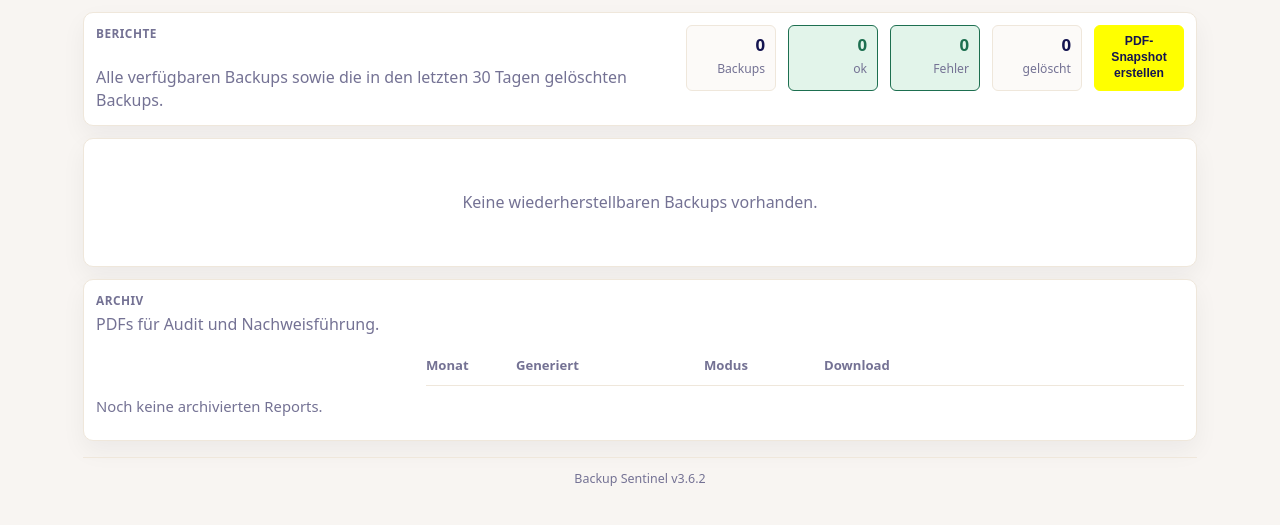
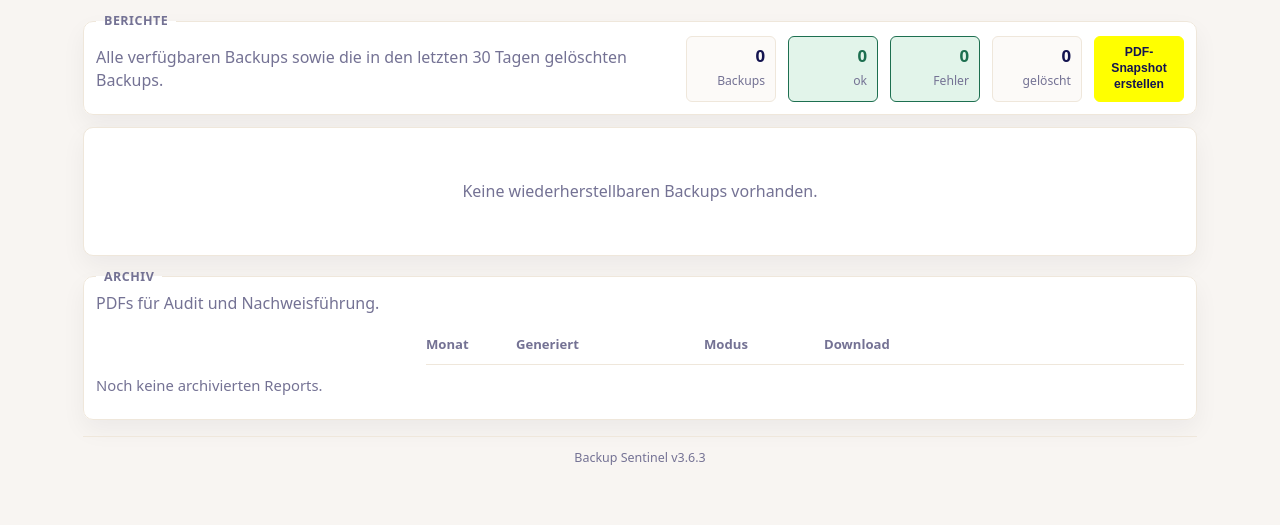
Before and after one commit to wvogel/backup-sentinel, a FastAPI app: page /reports in a window 1280 px wide. Shown: the part 43-568 px from the top of the page. Run offline with FastAPI, Linux system fonts and the light colour scheme; parts of the project's set-up code (start-up, migrations or seed data) failed here and were passed over; some libraries are stand-ins or nearby versions.

Commit message:
style(reports): box headings in the top border line (v3.6.3)
Co-Authored-By: Claude Opus 5.5 <noreply@anthropic.com>

```diff
--- a/app/config.py
+++ b/app/config.py
@@ -13,7 +13,7 @@ DATABASE_URL = os.getenv(
 _raw_app_url = os.getenv("APP_URL", "")
 APP_BASE_URL = _raw_app_url.replace("http://", "https://", 1) if _raw_app_url.startswith("http://") else _raw_app_url
 DEFAULT_TIMEZONE = os.getenv("BSENTINEL_DEFAULT_TIMEZONE", "Europe/Berlin")
-APP_VERSION = "v3.6.2"
+APP_VERSION = "v3.6.3"
 LOGOUT_URL = os.getenv("BSENTINEL_LOGOUT_URL", "/oauth2/sign_out")
 BRAND_LOGO_LIGHT_URL = os.getenv("BSENTINEL_BRAND_LOGO_LIGHT_URL") or ""
 BRAND_LOGO_DARK_URL = os.getenv("BSENTINEL_BRAND_LOGO_DARK_URL") or ""
--- a/static/style.css
+++ b/static/style.css
@@ -2275,6 +2275,14 @@ button.log-dialog-btn svg { width: 18px; height: 18px; }
 
 /* Status columns – fixed-width grid aligned to header boxes */
 .report-hero-stats { grid-template-columns: repeat(5, 90px); }
+/* Report summary box: subtitle left, totals + PDF button right. */
+.report-hero {
+  display: grid;
+  grid-template-columns: minmax(0, 1fr) auto;
+  align-items: center;
+  gap: var(--gap) 24px;
+}
+.report-hero > p { margin: 0; }
 
 .report-status-cols {
   display: grid;
@@ -3297,6 +3305,7 @@ html[data-theme="dark"] .node-filter-button.is-active {
 
 /* Reports on phones: tiles and status columns wrap, the archive becomes cards. */
 @media (max-width: 640px) {
+  .report-hero { grid-template-columns: minmax(0, 1fr); }
   .report-hero-stats { grid-template-columns: repeat(auto-fill, minmax(104px, 1fr)); }
   .report-hero-stats .pdf-snapshot-btn { grid-column: span 2; }
   .report-cluster-details > summary,
--- a/templates/report.html
+++ b/templates/report.html
@@ -3,11 +3,9 @@
 {% block content %}
 {% set trigger_mode_labels = {"auto": t('reports.trigger_auto'), "manual": t('reports.trigger_manual'), "adhoc": t('reports.trigger_manual')} %}
 
-<section class="hero-card">
-  <div class="cluster-hero-main">
-    <p class="eyebrow">{{ t('reports.eyebrow') }}</p>
-    <p class="muted">{{ t('reports.subtitle') }}</p>
-  </div>
+<fieldset class="dash-section report-hero">
+  <legend>{{ t('reports.eyebrow') }}</legend>
+  <p class="muted">{{ t('reports.subtitle') }}</p>
   <div class="cluster-row-stats report-hero-stats">
     <div class="cluster-stat">
       <strong>{{ current_report.totals.events|format_number }}</strong>
@@ -29,7 +27,7 @@
       <button type="submit" class="pdf-snapshot-btn button-primary">{{ t('reports.pdf_snapshot') }}</button>
     </form>
   </div>
-</section>
+</fieldset>
 
 {# ── Cluster-Cards (collapsible) ────────────────────────────────────────── #}
 {% for cluster_name, cluster_data in clusters_grouped.items() %}
@@ -124,8 +122,8 @@
 {% endfor %}
 
 {# ── Archive ──────────────────────────────────────────────────────────────── #}
-<section class="table-card">
-  <p class="eyebrow">{{ t('reports.archive') }}</p>
+<fieldset class="dash-section">
+  <legend>{{ t('reports.archive') }}</legend>
   <p class="muted" style="margin: 0 0 10px;">{{ t('reports.archive_desc') }}</p>
   <table class="archive-table">
     <colgroup>
@@ -183,6 +181,6 @@
       {% endfor %}
     </tbody>
   </table>
-</section>
+</fieldset>
 
 {% endblock %}
```
Also changed, not shown: CHANGELOG.md.
